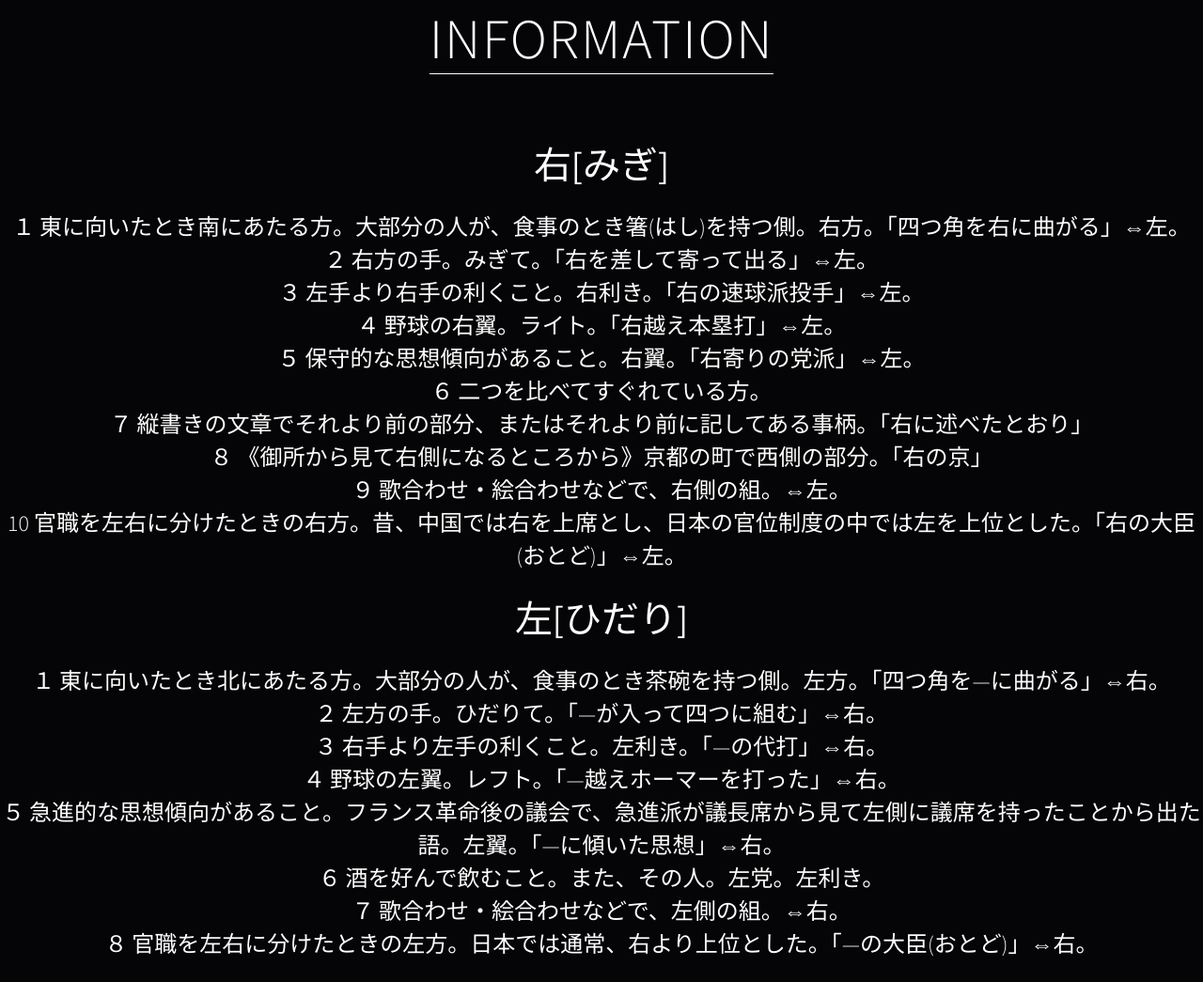
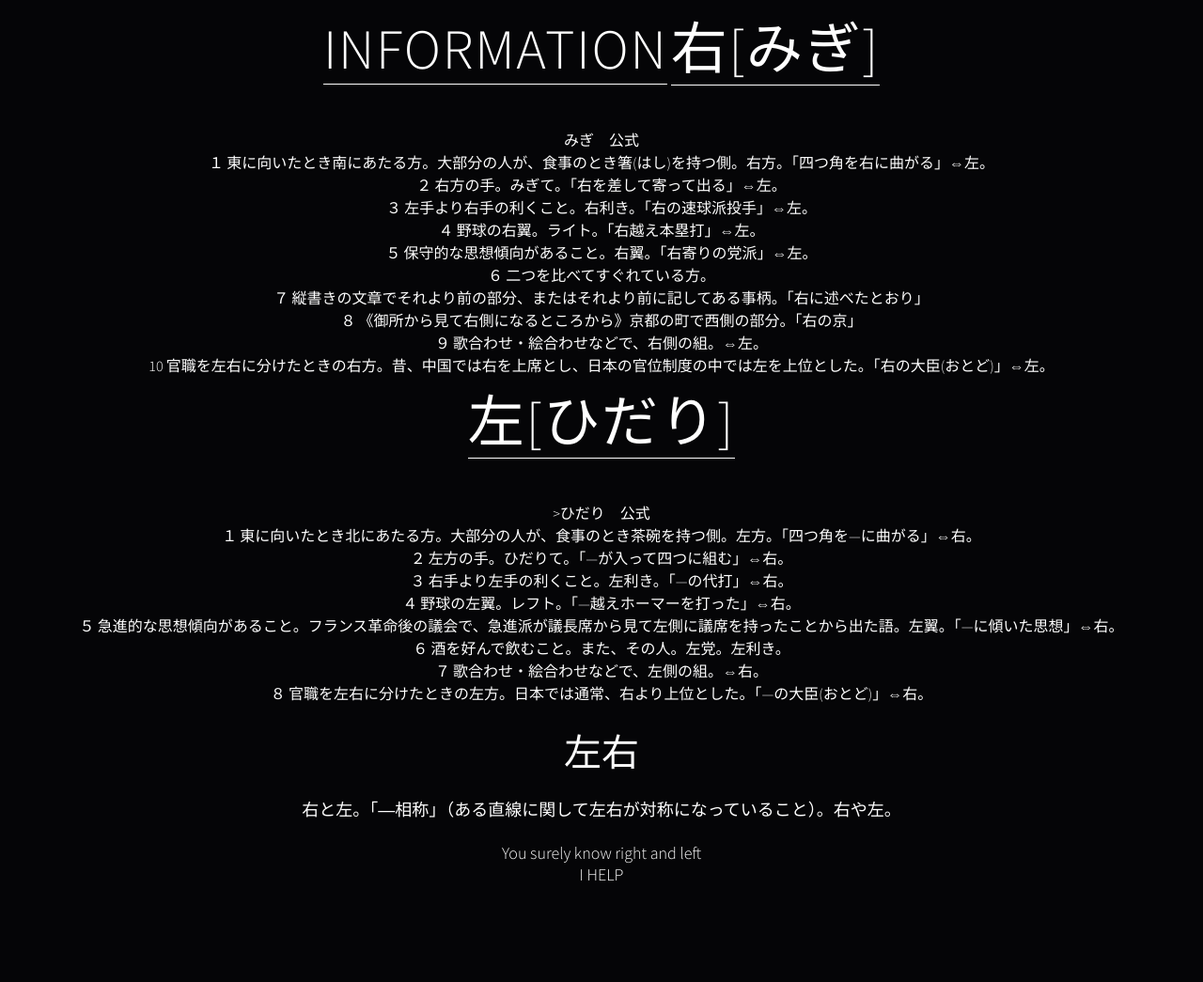
Before and after one commit to KUAD-XtechDesign/one-column-maya800800, a plain HTML site: page index.html in a window 1280 px wide. Shown: the part 1247-2292 px from the top of the page at 94% size. Drawn offline with nearby package versions, Linux system fonts and the light colour scheme; some packages are replaced by stand-ins of ours.

Commit message:
Update index.html

```diff
--- a/index.html
+++ b/index.html
@@ -53,13 +53,16 @@
 
         <!-- サイトタイトル -->
         <h1 class="site-title inview fadein">Hello migi hidari!<br>perfect sayuu  2021</h1>
-
         <!-- Information -->
         <section id="information" class="inview fadein">
-          <h2 class="section-title">INFORMATION</h2>
-          <p class="info-place">右[みぎ]</p>
-          <p>
-            <span class="info-date-en">
+            <h2 class="section-title">INFORMATION</h2>
+
+
+
+
+            <h2 class="section-title">右[みぎ]</h2>
+            <p class="place">みぎ　公式</p>
+            <p class="address">
                 １ 東に向いたとき南にあたる方。大部分の人が、食事のとき箸(はし)を持つ側。右方。「四つ角を右に曲がる」⇔左。<br>
 
                 ２ 右方の手。みぎて。「右を差して寄って出る」⇔左。<br>
@@ -80,10 +83,11 @@
 
                 10 官職を左右に分けたときの右方。昔、中国では右を上席とし、日本の官位制度の中では左を上位とした。「右の大臣(おとど)」⇔左。<br>
 
-            </span>
-            <p class="info-place">左[ひだり]</p>
-            <p>
-              <span class="info-date-en">
+            </p>
+
+            <h2 class="section-title">左[ひだり]</h2>
+            <p class="place">>ひだり　公式</p>
+            <p class="address">
                 １ 東に向いたとき北にあたる方。大部分の人が、食事のとき茶碗を持つ側。左方。「四つ角を—に曲がる」⇔右。<br>
 
                 ２ 左方の手。ひだりて。「—が入って四つに組む」⇔右。<br>
@@ -99,8 +103,9 @@
                 ７ 歌合わせ・絵合わせなどで、左側の組。⇔右。<br>
 
                 ８ 官職を左右に分けたときの左方。日本では通常、右より上位とした。「—の大臣(おとど)」⇔右。<br>
-              </span>
-              <br>
+
+            </p>
+
 
           </p>
           <p class="info-place">左右</p>
@@ -120,7 +125,7 @@
 
         <!-- Gallery -->
         <section id="gallery" class="wrapper">
-          <h2 class="section-title inview fadein">GALLERY</h2>
+         <h2 class="section-title">GALLERY</h2>
           <ul class="list">
             <li class="inview fadein"><img src="img/flower1.jpg" alt=""></li>
             <li class="inview fadein"><img src="img/flower2.jpg" alt=""></li>
```
